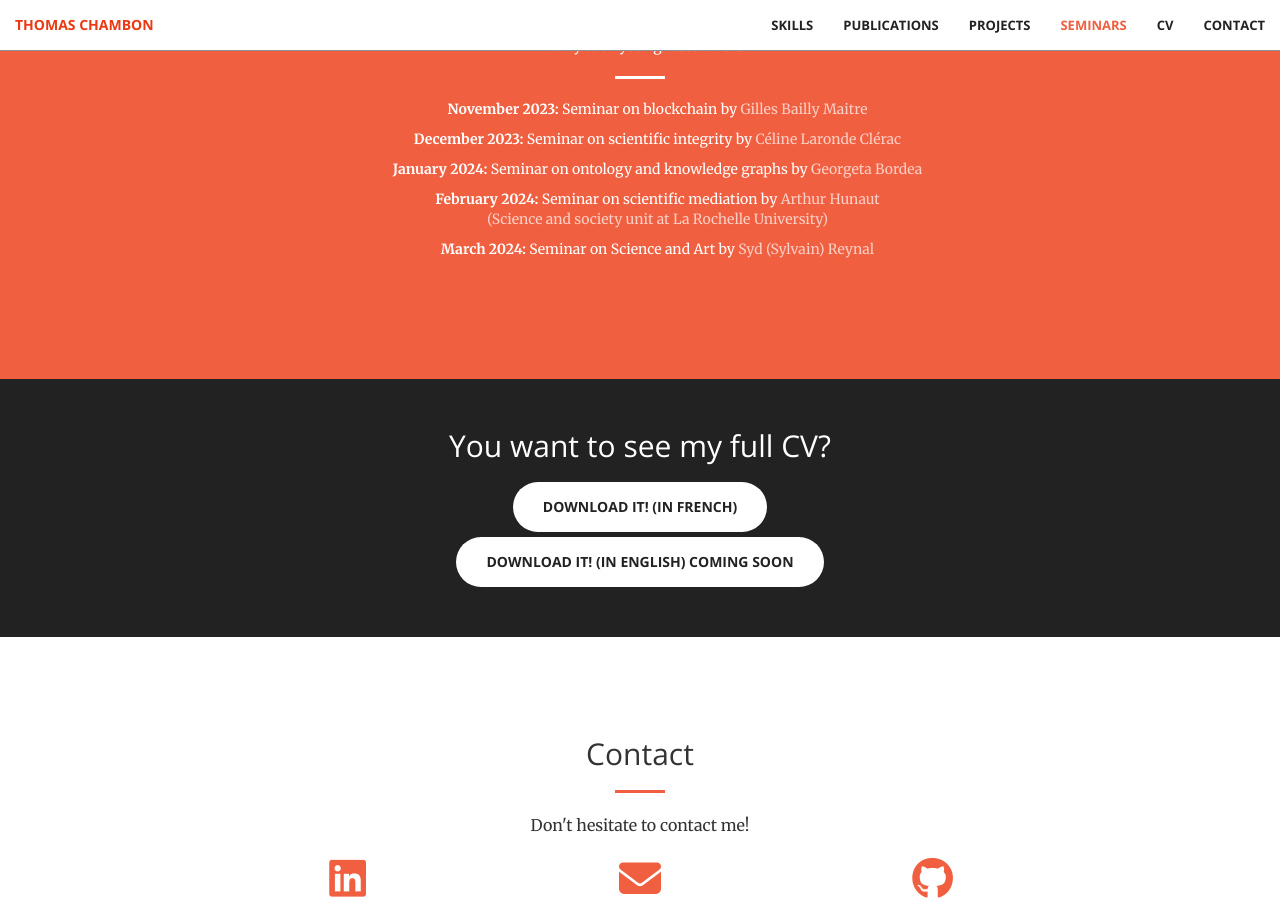
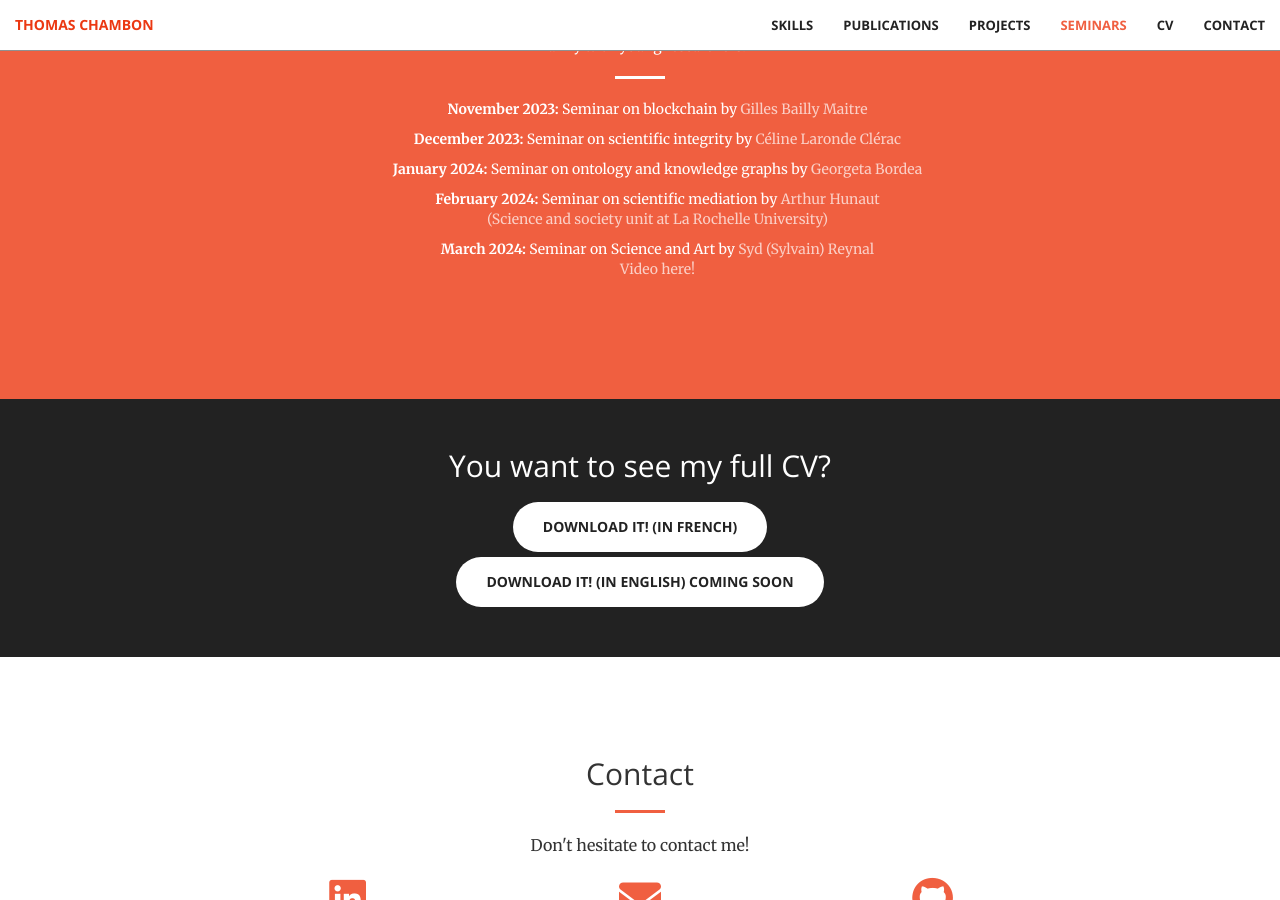
Before and after one commit to Thomas-Chambon/Thomas-Chambon.github.io, a Jekyll site: the page built from index.markdown, in a window 1280 px wide and 900 px high, scrolled down 2959 px. Built offline with Jekyll 4.4.1, drawn with Linux system fonts in a browser that asks for light colours.

Commit message:
Add new seminar video

```diff
--- a/_includes/seminars.html
+++ b/_includes/seminars.html
@@ -31,13 +31,14 @@
                     <ul class="fa-ul">
                         <li>
                             <b>February 2024:</b> Seminar on scientific mediation by
-                            <a href="https://www.univ-larochelle.fr/recherche/science-et-societe/" class="text-faded" target="_blank" rel="noreferrer">Arthur Hunaut</br> (Science and society unit at La Rochelle University)</a>
+                            <a href="https://www.univ-larochelle.fr/recherche/science-et-societe/" class="text-faded" target="_blank" rel="noreferrer">Arthur Hunaut<br> (Science and society unit at La Rochelle University)</a>
                         </li>
                     </ul>
                     <ul class="fa-ul">
                         <li>
                             <b>March 2024:</b> Seminar on Science and Art by
-                            <a href="https://reynal.etis-lab.fr/" class="text-faded" target="_blank" rel="noreferrer">Syd (Sylvain) Reynal</a>
+                            <a href="https://reynal.etis-lab.fr/" class="text-faded" target="_blank" rel="noreferrer">Syd (Sylvain) Reynal</a><br>
+                            <a href="https://videos.univ-lr.fr/video/3090-linterdisciplinarite-comme-moteur-des-interactions-art-et-sciences-a-la-question-de-lobjectivite-des-savoirs/" class="text-faded" target="_blank" rel="noreferrer">Video here!</a>
                         </li>
                     </ul>
                 </p>
```
